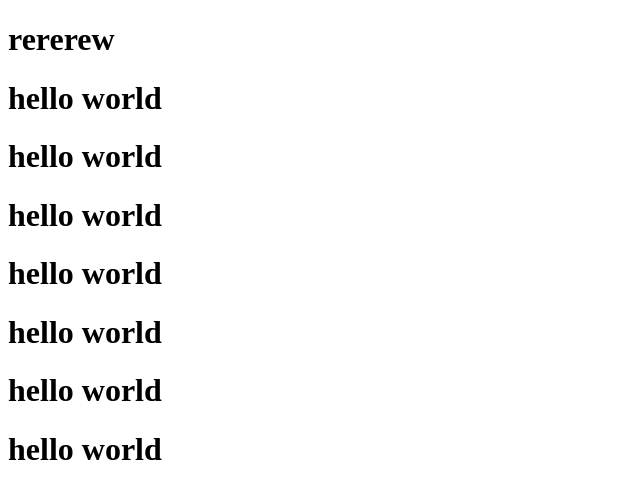
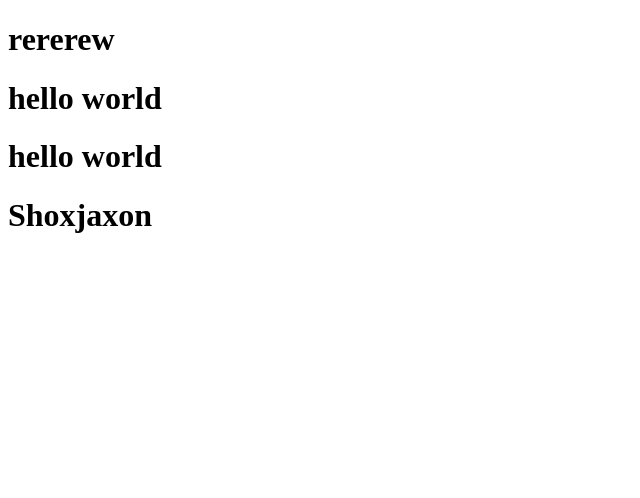
Before and after one commit to shoxjaxonnn/keye, a plain HTML site: page index.html in a window 1280 px wide. Shown: the whole page, without its empty margins (0-640 px from the left). Drawn offline with Linux system fonts and the light colour scheme.

Commit message:
2-sahifa

```diff
--- a/index.html
+++ b/index.html
@@ -10,11 +10,7 @@
     <h1>rererew</h1>
     <h1>hello world</h1>
     <h1>hello world</h1>
-    <h1>hello world</h1>
-    <h1>hello world</h1>
-    <h1>hello world</h1>
-    <h1>hello world</h1>
-    <h1>hello world</h1>
+    <h1>Shoxjaxon</h1>
     <script src="assets/js/app.js" defer></script>
 </body>
 </html>
```
